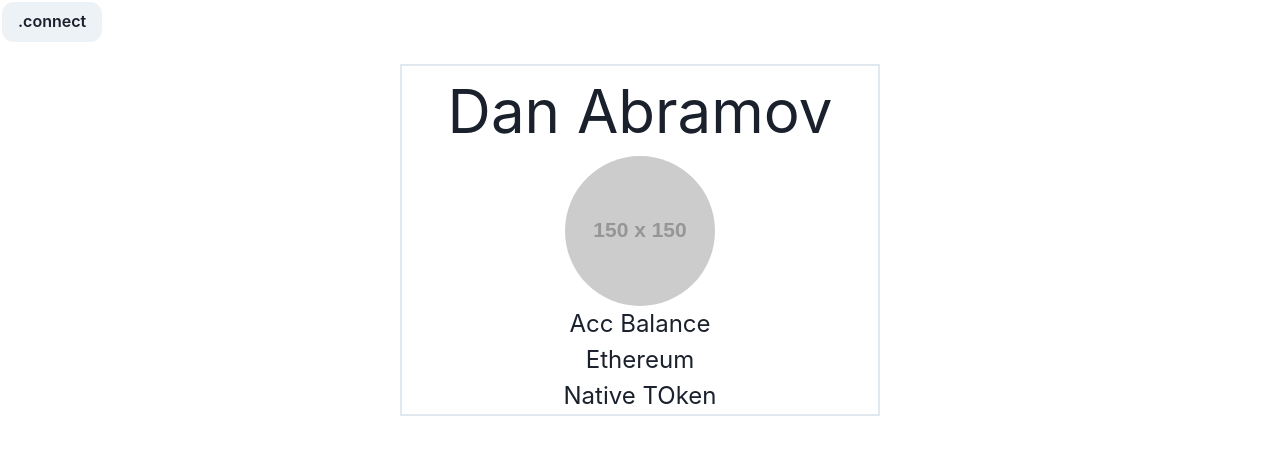
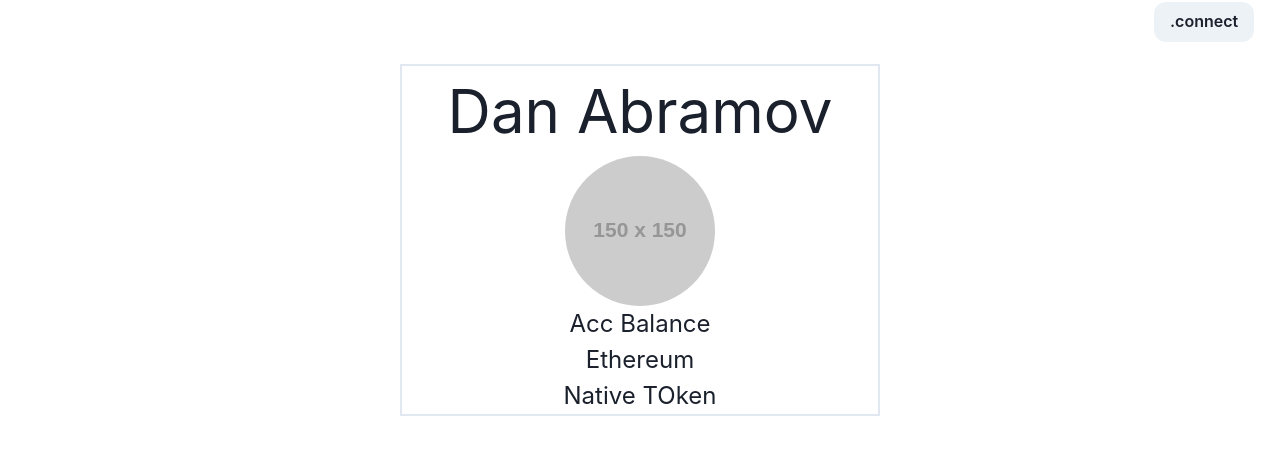
Before and after one commit to KarthikeyaGundumogula/Creatorz, a React (Create React App) app in the folder react-creator/: page /profile in a window 1280 px wide. Shown: the top 454 px of the page. Built offline with nearby package versions, Linux system fonts and the light colour scheme.

Commit message:
Please enter the commit message for your changes. Lines starting with '#' will be ignored, and an empty message aborts the commit.
On branch main
Your branch is up to date with 'origin/main'.

Changes to be committed:
	modified:   react-creator/src/pages/Profile.js

```diff
--- a/react-creator/src/pages/Profile.js
+++ b/react-creator/src/pages/Profile.js
@@ -4,7 +4,7 @@
 const Profile = (props) => {
   return (
     <Fragment>
-      <Button borderRight="50px" borderRadius="12px" margin="2px">
+      <Button left="90%" borderRight="50px" borderRadius="12px" margin="2px">
         .connect
       </Button>
       <Center>
```
